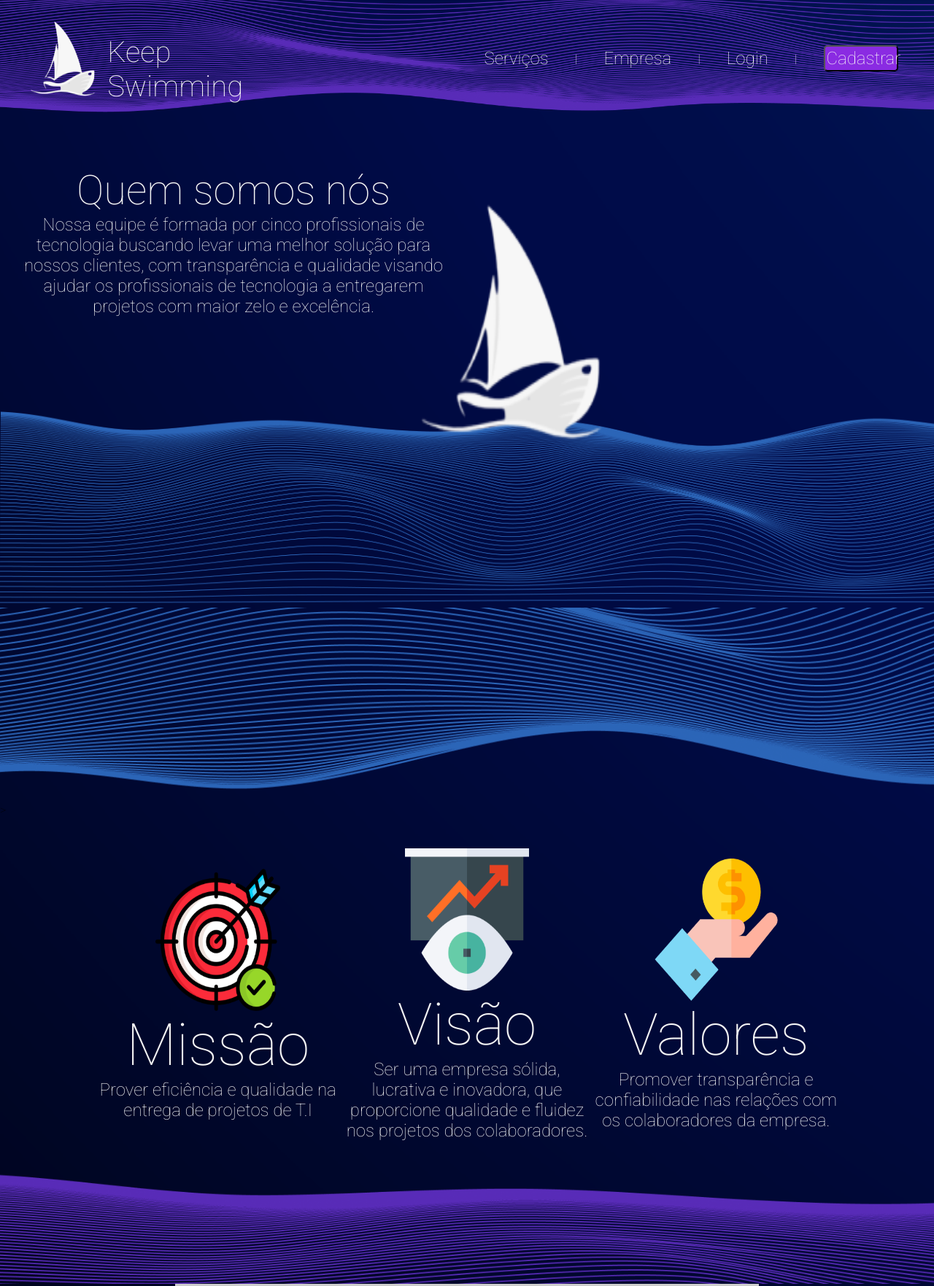
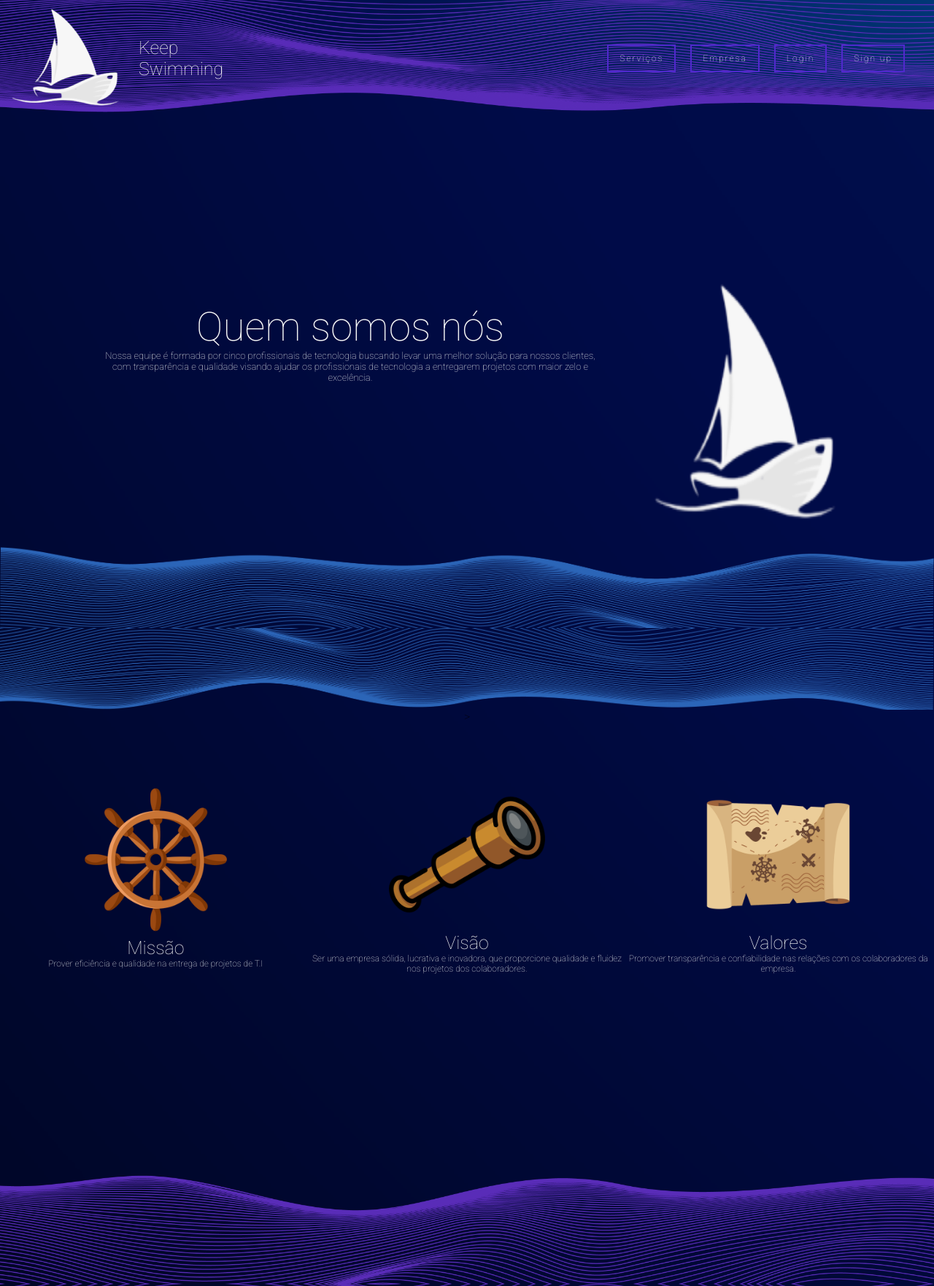
Before and after one commit to NetoOSantos/Keep-Swimming, a plain HTML site: page Site/src/public/html/index.html in a window 1280 px wide. Shown: the top 1763 px of the page at 73% size. Drawn offline with Linux system fonts and the light colour scheme.

Commit message:
Responsividade valores e footer

```diff
--- a/Site/src/public/css/index.css
+++ b/Site/src/public/css/index.css
@@ -10,15 +10,46 @@ body {
     background-image: url(../assets/imgs/fundo.png);
     background-size: cover;
 
-    width: 100%;
-    height:100%;
+    min-width: 100vw;
+    min-height: 100vh;
+
+
+
 
 }
-.header{
-    width: 100%;
-    height: 20vh;
+.logo{
+    align-items: center;
+    justify-content: space-between;
+}
 
 
+.scrolled{
+    height: 1500px;
+    background:#1F1D36;
+    transition: 0.3s ease-in-out;
+    width: 100%;
+
+}
+
+.header-content{
+    display: flex;
+    justify-content: space-between;
+    align-items: center;
+    width: 100vw;
+    height: 100%;
+    padding: 0 5%;
+
+}
+
+.header{
+    width: 100vw;
+    height: 15vh;
+    color: #fff;
+    position: fixed;
+    z-index: 2;
+    top: 0;
+    transition: 0.3s ease-in-out;
+    background-image: url(../assets/imgs/fundo.png);
 }
 .container {
 
@@ -34,30 +65,22 @@ body {
 
 
 }
+
 .logoEmpresa {
     display: flex;
     align-items: center;
     justify-content: center;
 
-    width: 30%;
-    height: 80%;
-
-    margin-right: 5%;
 
 
 }
 .logoNavbar {
-    width: 30%;
-    height: 100%;
+    width: 100%;
 
 
 
 }
-.logoNavbar img{
-    width: 100%;
-    height: 100%;
 
-}
 
  .nomeEmpresa {
     width: 60%;
@@ -70,7 +93,7 @@ body {
     height: 100%;
 
     color: whitesmoke;
-    font-size: 5vh;
+    font-size: min(25px);
 
 
 }
@@ -78,26 +101,93 @@ body {
 .navbar {
     display: flex;
     flex-direction: row;
-    justify-content: space-evenly;
+    justify-content: end;
     align-items: center;
 
     list-style: none;
 
-    width: 50%;
-    height: 50%;
-
-    margin-left: 13vw;
+    width: 100%;
+    margin: 0px 30px 0px;;
 
 
 }
 .navbar li {
     color: whitesmoke;
+    margin: 10px;
 }
 .navbar li a{
     color: whitesmoke;
     text-decoration: none;
-    font-size: 3vh;
+    font-size:min(12px);
 }
+
+/* conteudo */
+.content{
+    background-size: cover;
+    height: 100vh;
+    width: 100%;
+    position: relative;
+    display: flex;
+    align-items: center;
+    text-align: center;
+    padding-top: 30%;
+}
+
+
+
+/* testes */
+
+.navbar a{
+    position: relative;
+    display: block;
+    padding:  10px 15px;
+    border: 2px solid #4f29cd;
+    letter-spacing: 2px;
+    color: #4f29cd;
+    overflow: hidden;
+}
+
+a span{
+    position: relative;
+    z-index: 1;
+    transition: 1s;
+}
+a:hover span{
+    color: #fff;
+}
+a .wave{
+    position: absolute;
+    top: calc(100% + 22px);
+    left: 0;
+    width: 100%;
+    height: 100%;
+    background-color: #4f29cd;
+    transition: 1s;
+    text-decoration: none;
+}
+a:hover .wave{
+    top: 0;
+}
+a .wave::before {
+    content: "";
+    position: absolute;
+    top: -22px;
+    left: 0;
+    width: 100%;
+    height: 22px;
+    background: url(wave\ 1.png);
+    animation: animate 0.5s linear infinite;
+}
+
+@keyframes animate{
+    0%{
+        background-position-x:0 ;
+    }
+    100%{
+        background-position-x:118px ;
+    }
+}
+
 
 .cadastrar {
 
@@ -122,17 +212,14 @@ body {
 .telaInicial{
     display: flex;
     flex-direction: column;
-
     width: 100%;
-    height: 120vh;
-
-
+    height: 100vh;
 
 }
 
 .ondaAzulTelaInicial{
     width: 100%;
-    height: 100vh;
+    height: 20vh;
 
 
    background-image: url(../assets/imgs/ondaAzulParaCima.png);
@@ -144,8 +231,7 @@ body {
     flex-direction: row;
     align-items: center;
 
-    width: 100%;
-    height: 50%;
+    height: 100%;
 
 }
 
@@ -157,7 +243,7 @@ body {
 
     text-align: center;
 
-    width: 50%;
+
     height: 100%;
 
 
@@ -165,15 +251,15 @@ body {
 
  .TituloTelaInicial {
     color: whitesmoke;
-    font-size: 7vh;
+    font-size: max(55px, 15px);
 }
  .texto{
-    width: 90%;
-    height: 50%;
+    width: 70%;
+
     text-align: center;
 
     color: whitesmoke;
-    font-size: 3vh;
+    font-size: min(25px, 13px);
 
 }
 
@@ -191,7 +277,7 @@ body {
     background-image: url(../assets/imgs/ondaAzulParaBaixo.png);
     background-size: cover;
     width: 100%;
-    height: 100vh;
+    height: 20vh;
 }
 .caracteristicasEmpresa{
     display: flex;
@@ -199,8 +285,7 @@ body {
     justify-content: center;
     align-items: center;
 
-    width: 100%;
-    height: 80vh;
+
 
 }
 .caracteristicas{
@@ -209,8 +294,8 @@ body {
     align-items: center;
     justify-content: center;
 
-    width: 80%;
-    height: 80%;
+
+    height: 100vh;
 
 }
 .missao {
@@ -222,22 +307,22 @@ body {
     text-align: center;
 
     width: 40%;
-    height: 100%;
+    height: 100vh;
 
 }
 
 
 .missao img{
     width: 50%;
-    height: 40%;
+
 }
 .tituloMissao{
     color: whitesmoke;
-    font-size: 10vh;
+    font-size: max(25px,15px);
 }
 .textoMissao {
     color: whitesmoke;
-    font-size: 3vh;
+    font-size: min(20px,12px);
 }
 
 
@@ -256,15 +341,15 @@ body {
 }
 .visao img{
     width: 50%;
-    height: 40%;
+
 }
 .tituloVisao{
     color: whitesmoke;
-    font-size: 10vh;
+    font-size: max(25px,15px);
 }
 .textoVisao {
     color: whitesmoke;
-    font-size: 3vh;
+    font-size: min(20px,12px);
 }
 
 
@@ -282,30 +367,35 @@ body {
 }
 .valores img{
     width: 50%;
-    height: 40%;
+
 }
 .tituloValores{
     color: whitesmoke;
-    font-size: 10vh;
+    font-size:max(25px,15px);
 }
 .textoValores {
     color: whitesmoke;
-    font-size: 3vh;
+    font-size: min(20px,12px);
 }
 
 
 .ondaRoxaValores {
+    width: 100%;
+    height: 20vh;
 
-    display: flex;
-    justify-content: center;
-    align-items: center;
+    background-image: url(../assets/imgs/ondaRoxaParaCima\ 2.png);
+    background-size: cover;
+
+
+}
+
+.ondaRoxaValoresBaixo{
 
     width: 100%;
     height: 20vh;
 
-    background-image: url(../assets/imgs/OndaRoxaParaCima.png);
+    background-image: url(../assets/imgs/ondaRoxaParaBaixo\ 2.png);
     background-size: cover;
-
 
 }
 
@@ -327,32 +417,35 @@ body {
 }
 
 
-.ondaRoxa {
-
-    display: flex;
-    justify-content: center;
-    align-items: center;
-
+.ondaRoxaFooterCima{
     width: 100%;
     height: 20vh;
 
-    background-image: url(../assets/imgs/OndaRoxa.png);
+    background-image: url(../assets/imgs/ondaRoxaParaCima\ 2.png);
     background-size: cover;
 
 
 }
+.ondaRoxaFooterBaixo{
+    width: 100%;
+    height: 20vh;
+
+    background-image: url(../assets/imgs/ondaRoxaParaBaixo\ 2.png);
+    background-size: cover;
+
+
+}
+
 .containerCards{
     display: flex;
     justify-content: center;
-    align-items: center;
     max-width: 100%;
     flex-wrap: wrap;
 }
 
 .containerCards .card{
-    position: relative;
+    display: flex;
     width: 25vw;
-    height: max(55vh,33vw);
     margin: 30px;
 }
 .containerCards .card .box img{
@@ -360,7 +453,7 @@ body {
 }
 .containerCards .card .box{
     background: #ebf5fc;
-    border-radius: 5%;
+    border-radius: 15px;
     transition: 0.5s;
     padding: 5%;
 }
@@ -368,7 +461,7 @@ body {
 .containerCards .card:hover .box{
     transform: translateY(-50px);
     box-shadow: 0 10 40px rgba(0, 0, 0, 0.2);
-    background: linear-gradient(45deg, #1F1D36,#4f29cd);
+    background: linear-gradient(#4f29cd,#1F1D36);
 }
 
 
@@ -379,29 +472,13 @@ body {
 }
 
 
-.containerCards .card .box .conteudo h2{
-    position: absolute;
-    top: -10px;
-    right: 30px;
-    font-size: 8em;
-    color: rgba(0, 0, 0, 0.05);
-    transition: 0.5s;
-    pointer-events: none;
-
-
-}
-
-.containerCards .card:hover .box .conteudo h2{
-    color: rgba(0, 0, 0, 0.05);
-}
-
 .containerCards .card .box .conteudo h3{
 
     /* Vai analisar entre o 10px e o 2vw, e ficar o o maior valor */
-    font-size: max(10px, 2vw);
+    font-size:20px;
     color: #000;
     display: flex;
-    flex-direction: column;
+    justify-content: center;
     transition: 0.5s;
 
 }
@@ -416,10 +493,10 @@ body {
 
 .containerCards .card .box .conteudo p{
 
-    font-size: min(15px, 2vw);
+    font-size: 15px;
     font-weight: 300;
     color: #000;
-    z-index: 1;
+    padding-top: 10px;
     transform: 0.5s;
 }
 
@@ -436,7 +513,7 @@ body {
 }
 
 .containerCards .card:hover .box .conteudo a{
-    background: blueviolet;
+    background: #4f29cd;
 }
 
 .block{
@@ -448,10 +525,7 @@ body {
 }
 
 .imagensFooter {
-  display: flex;
-  height: 8vh;
-  width: 15vw;
-  justify-content:space-between;
+    width: min(2vw);
 }
 
 .imagensFooter h2{
@@ -469,9 +543,9 @@ body {
 }
 .contatoinfo{
     color:#fff;
-    max-width: 500px;
+    max-width: 100%;
     line-height: 55px;
-    font-size: min(17px, 2vw);
+    font-size: min(45px, 1.2vw);
     padding-left: 13%;
     margin-left: 6%;
 
@@ -481,13 +555,18 @@ body {
     font-size: 20px;
 }
 
+iframe{
+    min-width: (200px);
+    height: (100px);
+}
+
 .contato-form{
-    max-width: 700px;
-    margin-right: 50px;
+    max-width: 50%;
+    margin-left: -4%;
 }
 
 .contatoinfo, .contato-form{
-    flex: 1;
+    flex: 0.5;
 }
 
 .contato-form h2{
@@ -504,16 +583,12 @@ body {
 }
 
 .ondaAzulFooter{
-     position: relative;
-     top: 5vh;
 
     display: flex;
     justify-content: center;
     align-items: center;
-
     width: 100%;
-    height: 12vh;
-
+    height: 10vh;
     background-image: url(../assets/imgs/ondaAzulParaCima.png);
     background-size: cover;
 
@@ -533,11 +608,20 @@ body {
 
 
 /*CARROSEL*/
+
+.telaVeniti{
+    display: flex;
+    flex-direction: column;
+    justify-content: center;
+    align-items: center;
+}
+
 #slider {
     margin: 0 auto;
     width: 800px;
     max-width: 100%;
     text-align: center;
+    padding: 25% 0% 25% 0%;
  }
  #slider input[type=radio] {
     display: none;
--- a/Site/src/public/html/index.html
+++ b/Site/src/public/html/index.html
@@ -29,13 +29,27 @@
            </div>
 
            <ul class="navbar">
-               <li><a href="Servicos">Serviços</a></li>
-               <li>|</li>
-               <li><a href="Empresa">Empresa</a></li>
-               <li>|</li>
-               <li><a href="tela-login.html">Login</a></li>
-               <li>|</li>
-               <button class="cadastrar"><a href="cadastrar">Cadastrar</a></button>
+
+               <li><a href="#">
+                <span>Serviços</span>
+                <div class="wave"></div>
+            </a></li>
+
+               <li><a href="#">
+                <span>Empresa</span>
+                <div class="wave"></div>
+            </a></li>
+
+               <li><a href="tela-login.html">
+                <span>Login</span>
+                <div class="wave"></div>
+            </a></li>
+
+               <li><a href="#">
+                <span>Sign up</span>
+                <div class="wave"></div>
+            </a></li>
+
            </ul>
         </div>
 
@@ -44,7 +58,7 @@
 
 
     </div>
-
+<div class="content">
     <div class="telaInicial">
 
         <div class="textoEBarquinho">
@@ -67,18 +81,25 @@
         <div class="ondaAzulParaBaixo"></div>>
 
     </div>
+</div>
+
+
+
+
+
+
 
       <div class="caracteristicasEmpresa">
           <div class="caracteristicas">
 
               <div class="missao">
-                  <img src="../assets/icons/imagemMissao.png" alt="">
+                  <img src="../assets/icons/navioMissao.png" alt="">
                   <div class="tituloMissao">Missão</div>
                   <div class="textoMissao">Prover eficiência e qualidade na entrega de projetos de T.I</div>
               </div>
 
               <div class="visao">
-                <img src="../assets/icons/imagemVisao.png" alt="">
+                <img src="../assets/icons/visaoicon.png" alt="">
                 <div class="tituloVisao">Visão</div>
                 <div class="textoVisao">Ser uma empresa sólida, lucrativa e inovadora, que proporcione qualidade e fluidez
                     nos projetos dos colaboradores.
@@ -86,16 +107,23 @@
               </div>
 
               <div class="valores">
-                <img src="../assets/icons/imagemValores.png" alt="">
+                <img src="../assets/icons/valoresIcon.png" alt="">
                 <div class="tituloValores">Valores</div>
                 <div class="textoValores">Promover transparência e confiabilidade nas relações com os colaboradores da empresa. </div>
               </div>
             </div>
             <div class="ondaRoxaValores"></div>
+            <div class="ondaRoxaValoresBaixo"></div>
       </div>
 
 
+
+
       <!-- CARROSEL -->
+
+
+
+<div class="telaVeniti">
       <div id="slider">
         <input type="radio" name="slider" id="slide1" checked>
         <input type="radio" name="slider" id="slide2">
@@ -145,8 +173,14 @@
         </div>
      </div>
 
+    </div>
 
-     <div class="ondaRoxa"></div>
+
+     <div class="ondaRoxaFooterCima"></div>
+     <div class="ondaRoxaFooterBaixo"></div>
+
+
+
      <div class="footer">
 
          <div class="alinharCards">
@@ -200,15 +234,19 @@
 
      <div class="contatoinfo">
          <div><i class="fas fa-map-marker-alt"></i>Rua Haddock Lobo, 595 São Paulo - SP</div>
-         <div><i class="fas fa-envelope"></i>roles@bandtec.com.br</div>
+         <div><i class="fas fa-envelope"></i>KeepSwimming@corp.com.br</div>
          <div><i class="fas fa-phone"></i>11-4002-8922</div>
          <div><i class="fas fa-clock"></i>De segunda a sexta 16:30 a 21:30</div>
      </div>
+
+
         <div class="contato-form">
             <!-- <h2>Contato</h2> -->
             <form class="contato" method="post"></form>
             <section class="map">
+                <div class="tamanho">
                 <iframe  src="https://www.google.com/maps/embed?pb=!1m18!1m12!1m3!1d3657.2914329662754!2d-46.664024410223014!3d-23.55797440908358!2m3!1f0!2f0!3f0!3m2!1i1024!2i768!4f13.1!3m3!1m2!1s0x94ce59d2a5270055%3A0x3c7ea4f4c7d51fb6!2sRua%20Haddock%20Lobo%2C%20595%20-%20Cerqueira%20C%C3%A9sar%2C%20S%C3%A3o%20Paulo%20-%20SP%2C%2001414-001!5e0!3m2!1spt-BR!2sbr!4v1637545484732!5m2!1spt-BR!2sbr" width="387" height="211" " allowfullscreen="" loading="lazy"></iframe>
+                </div>
             </section>
 
         </div>
@@ -224,6 +262,6 @@
 
 </body>
 </html>
-
+<script src="app.js"></script>
 checked
 radio
```
Also changed, not shown: Site/src/public/assets/icons/logo.png (deleted), Site/src/public/assets/icons/navioMissao.png (added), Site/src/public/assets/icons/valoresIcon.png (added), Site/src/public/assets/icons/visaoicon.png (added), Site/src/public/assets/imgs/ondaRoxaCima 1.png (added), Site/src/public/assets/imgs/ondaRoxaParaBaixo 2.png (added), Site/src/public/assets/imgs/ondaRoxaParaCima 2.png (added), Site/src/public/css/wave 1.png (added), 10 other files. Lines whose indentation alone changed are shown as unchanged.
